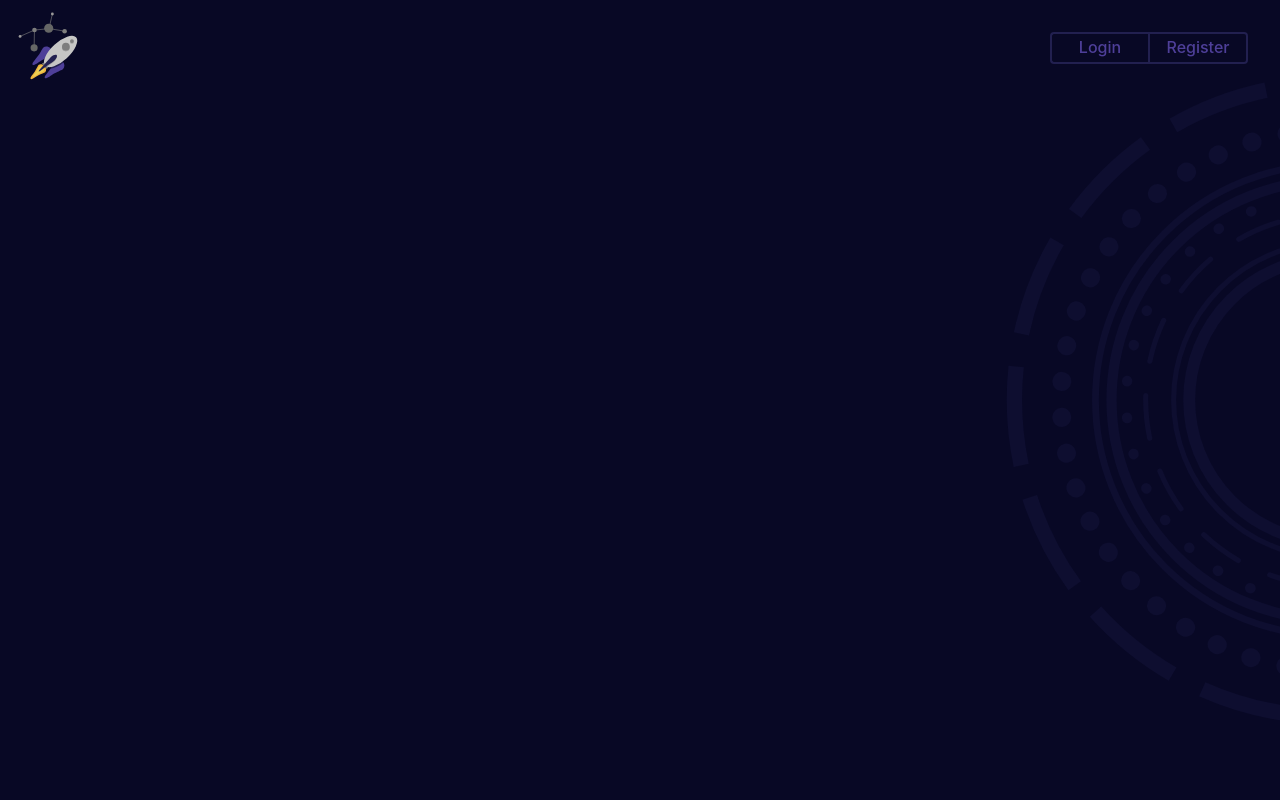
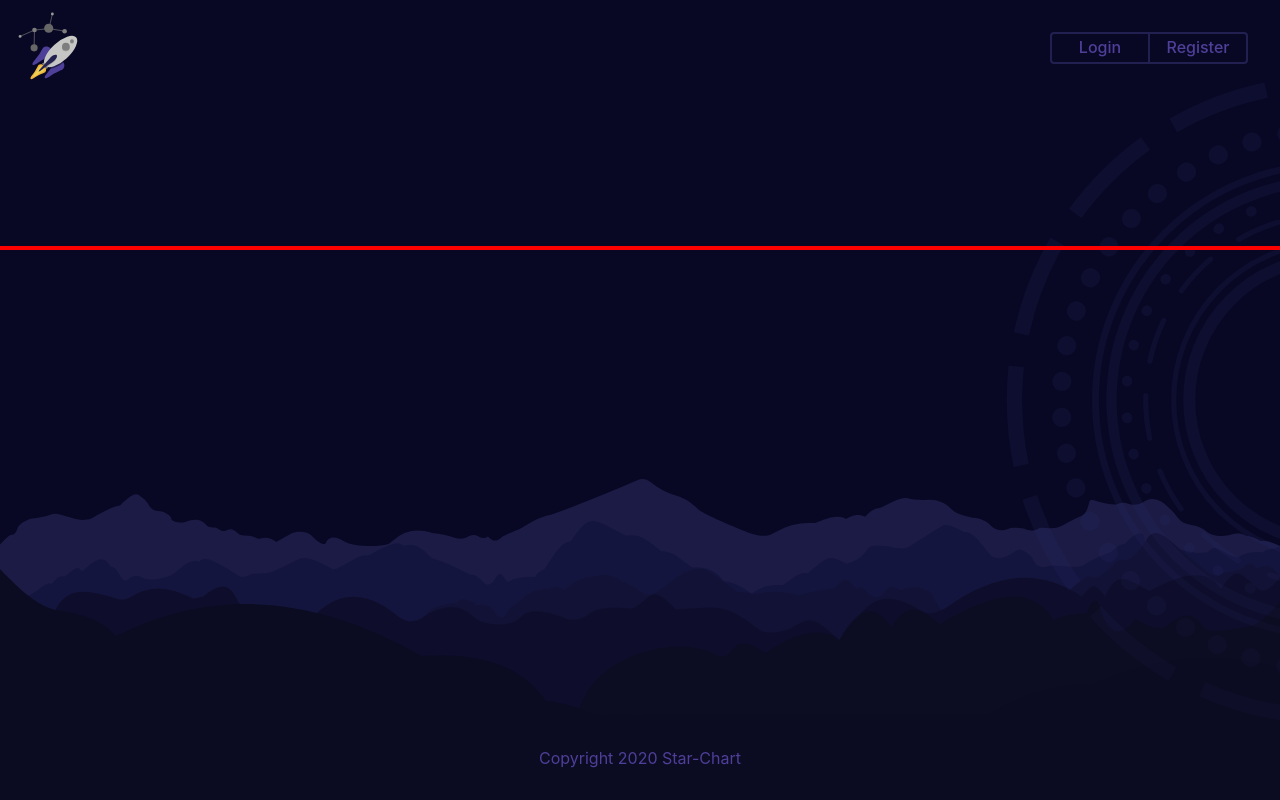
Before and after one commit to Star-Charts/landing-page, a React (Create React App) app: page / in a window 1280 px wide. Built offline with nearby package versions, Linux system fonts and the light colour scheme.

Commit message:
Set Up Footer

```diff
--- a/src/App.js
+++ b/src/App.js
@@ -1,7 +1,8 @@
 import React from 'react';
-import { Route } from 'react-router-dom';
+// import { Route } from 'react-router-dom';
 import bgdeco from './bgDecoration.svg';
 import Header from './components/Header';
+import Footer from './components/Footer';
 import styled from 'styled-components';
 
 const AppStyles = styled.div `
@@ -15,14 +16,24 @@ const AppStyles = styled.div `
   position: absolute;
   top: 0;
   bottom: 0;
+  display: flex;
+  flex-direction: column;
+  justify-content: space-between;
+  .content {
+    border: 2px solid red;
+
+  }
 
 `;
 
 function App() {
   return (
     <AppStyles>
-      <Route path='/' component={Header} />
+      <Header />
+      <section className='content'>
 
+      </section>
+      <Footer />
     </AppStyles>
   );
 }
--- /dev/null
+++ b/src/components/Footer.js
@@ -0,0 +1,42 @@
+import React from 'react';
+import footerImg from '../footerImg.svg';
+import styled from 'styled-components';
+
+const FooterStyles = styled.div `
+  display: flex;
+  flex-direction: column;
+  justify-content: flex-end;
+  color: #4E3F99;
+
+  .fooImg {
+    text-align: center;
+    width: 100%;
+    height: 25rem;
+    background-image: url(${footerImg});
+    background-repeat: no-repeat;
+    background-attachment: fixed;
+    background-position: center bottom;
+    background-size: auto;
+
+    p {
+      position: fixed;
+      bottom: 1rem;
+      left: 0;
+      right: 0;
+    }
+  }
+
+`;
+
+function Footer() {
+  return (
+    <FooterStyles>
+      <div className='fooImg'>
+        <p>Copyright 2020 Star-Chart</p>
+      </div>
+
+    </FooterStyles>
+  );
+}
+
+export default Footer;
```
Also changed, not shown: src/footerImg.svg (added).
